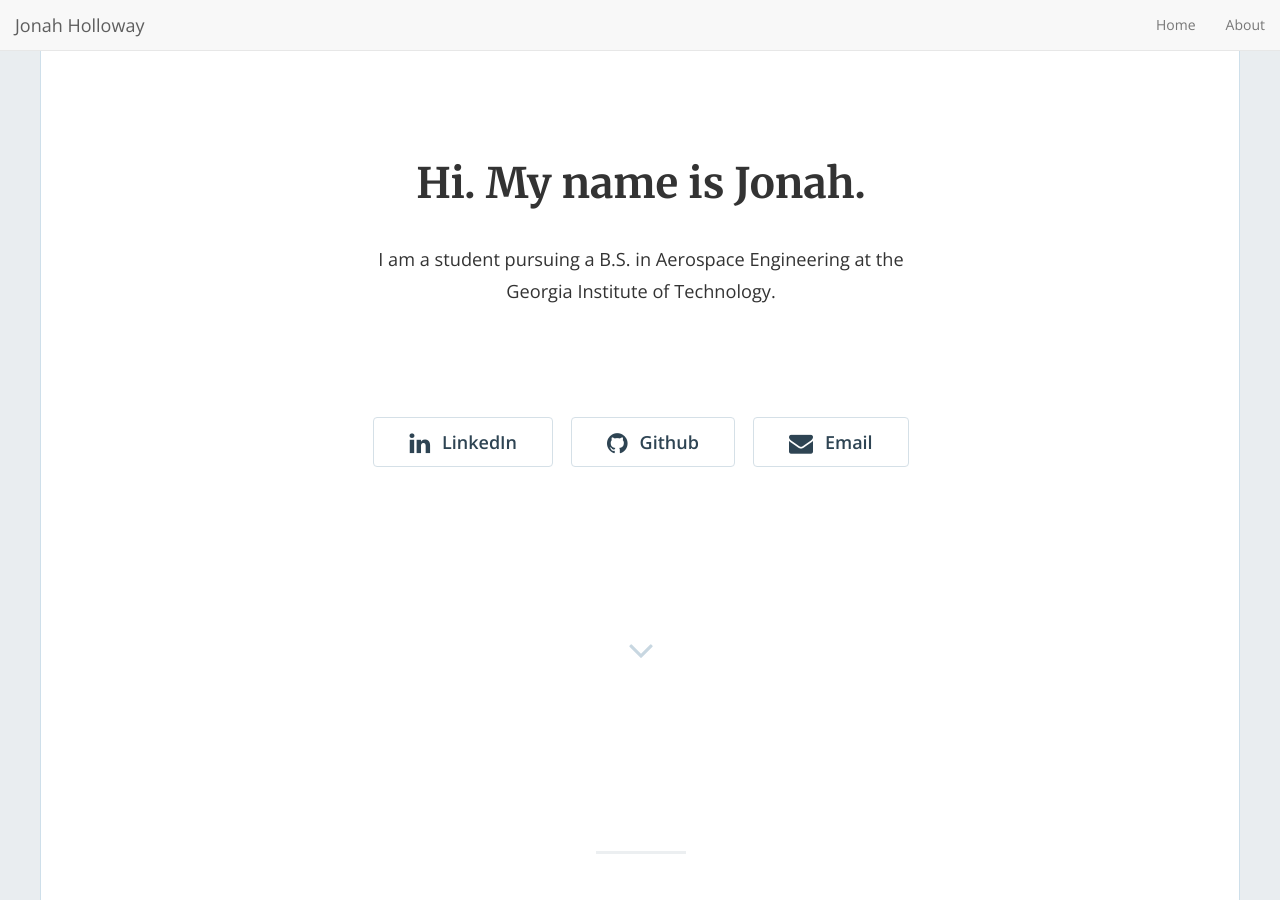
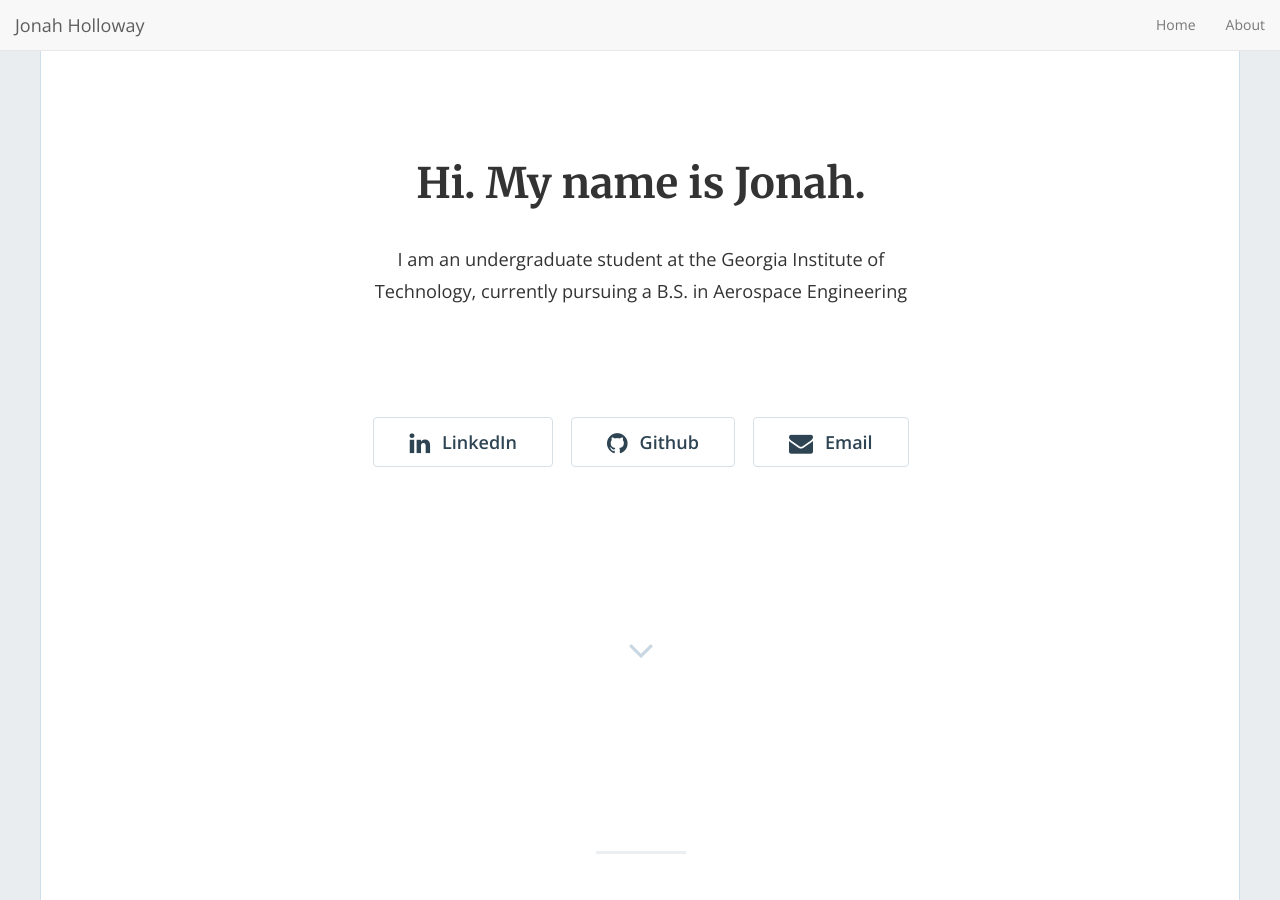
Before and after one commit to jonahholloway/jonahholloway.github.io, a Jekyll site: the page built from index.html, in a window 1280 px wide and 900 px high. Built offline with Jekyll 4.4.1, drawn with Linux system fonts in a browser that asks for light colours; nearby versions of some CDN libraries; the list of posts is cut into pages by our own code.

Commit message:
Update _config.yml

```diff
--- a/_config.yml
+++ b/_config.yml
@@ -14,7 +14,7 @@
 # You can create any custom variable you would like, and they will be accessible
 # in the templates via {{ site.myvariable }}.
 title: "Hi. My name is Jonah."
-description: "I am a student pursuing a B.S. in Aerospace Engineering at the Georgia Institute of Technology."
+description: "I am an undergraduate student at the Georgia Institute of Technology, currently pursuing a B.S. in Aerospace Engineering"
 baseurl: "" # the subpath of your site, e.g. /blog
 url: "https://jonahholloway.github.io" # the base hostname & protocol for your site, e.g. https://example.com
 linkedin_username: 'jonahholloway'
```
